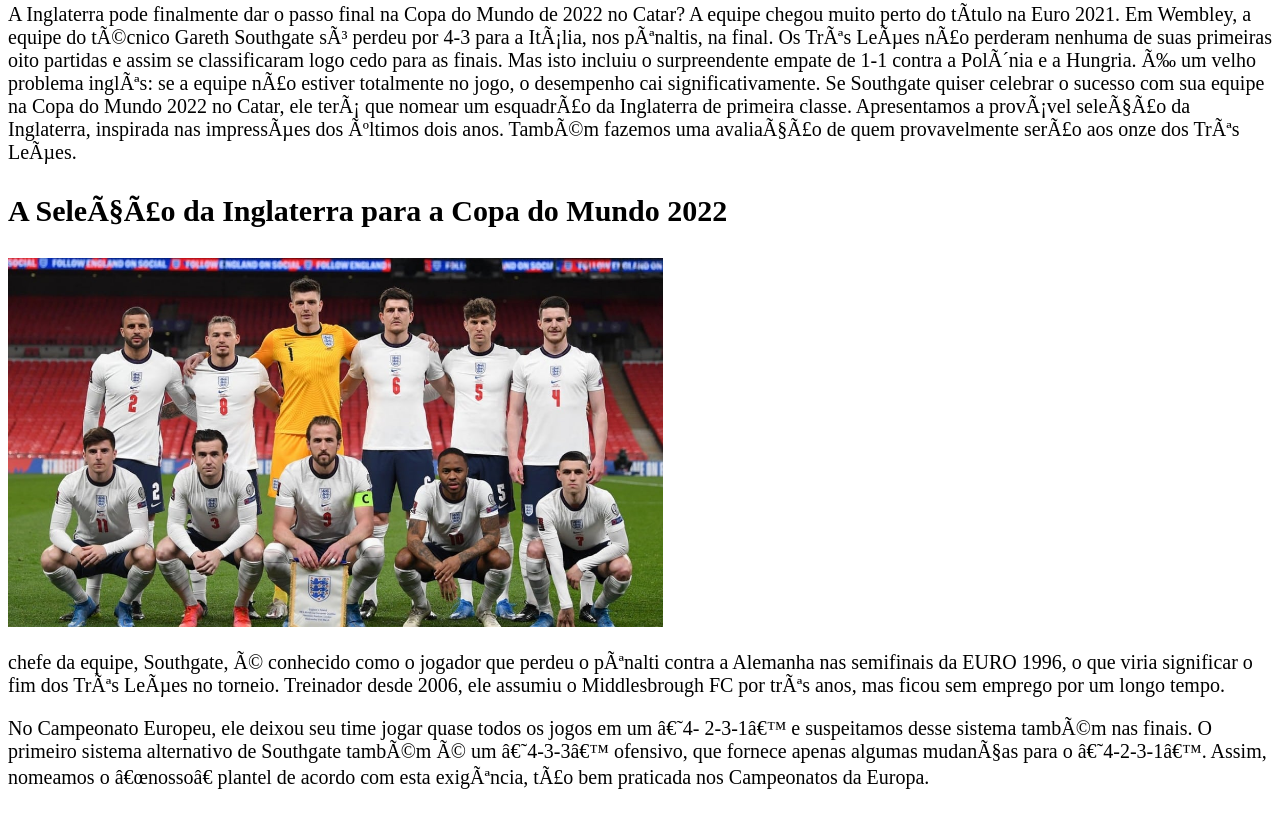
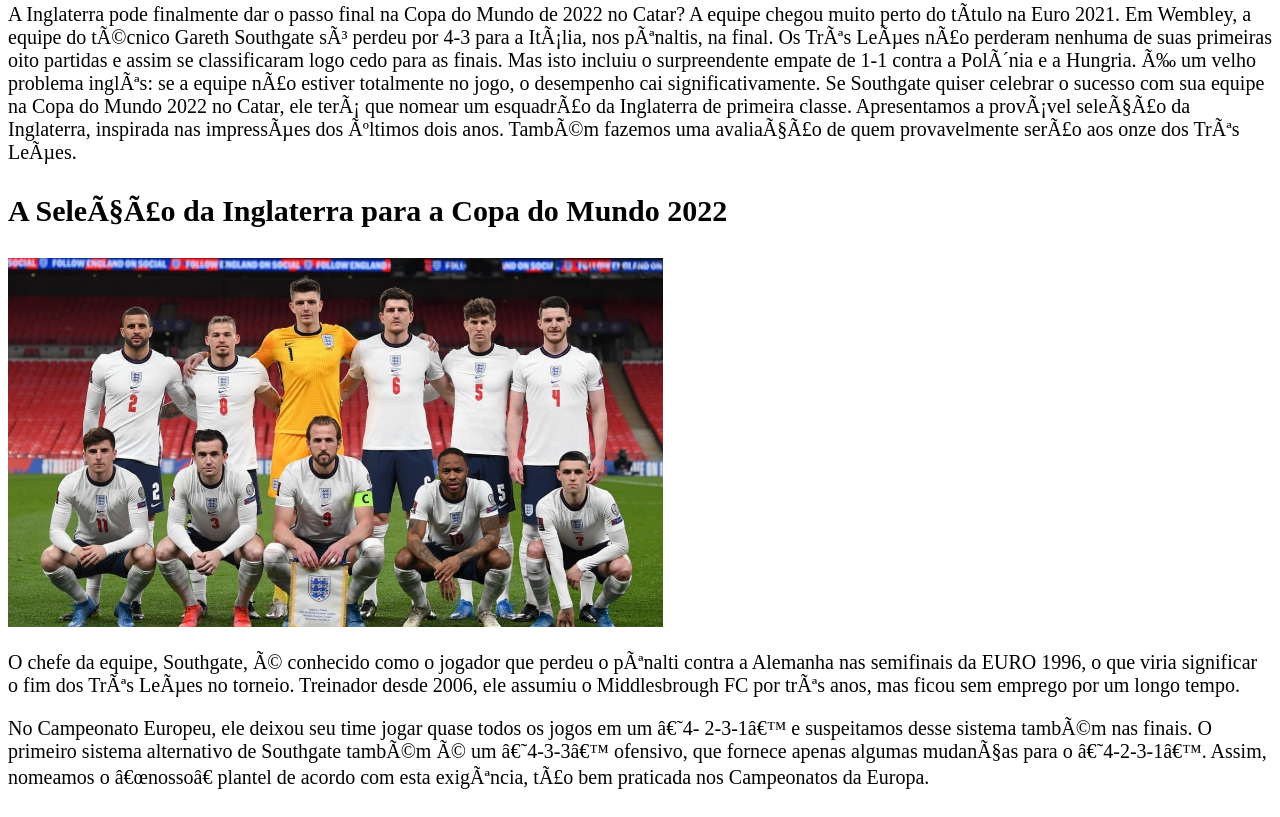
Before and after one commit to marcelacevilhanapoleao/WordCup-Marcela-Cevilha-e-Amanda-Zaghi-1A-Dirce-Maia, a plain HTML site: page index.html in a window 1280 px wide. Shown: the part 670-1487 px from the top of the page. Drawn offline with Linux system fonts and the light colour scheme.

Commit message:
Update index.html

```diff
--- a/index.html
+++ b/index.html
@@ -36,7 +36,7 @@ serão aos onze dos Três Leões.</p>
 
      <img id"=copa-do-mundo-selecao-inglesa" src="copa-do-mundo-selecao-inglesa.jpg">
 
-   <p style="font-size: 20px">chefe da equipe, Southgate, é conhecido como o jogador que perdeu o pênalti contra
+   <p style="font-size: 20px">O chefe da equipe, Southgate, é conhecido como o jogador que perdeu o pênalti contra
 a Alemanha nas semifinais da EURO 1996, o que viria significar o fim dos Três Leões no
 torneio. Treinador desde 2006, ele assumiu o Middlesbrough FC por três anos, mas
 ficou sem emprego por um longo tempo.</P>
```
